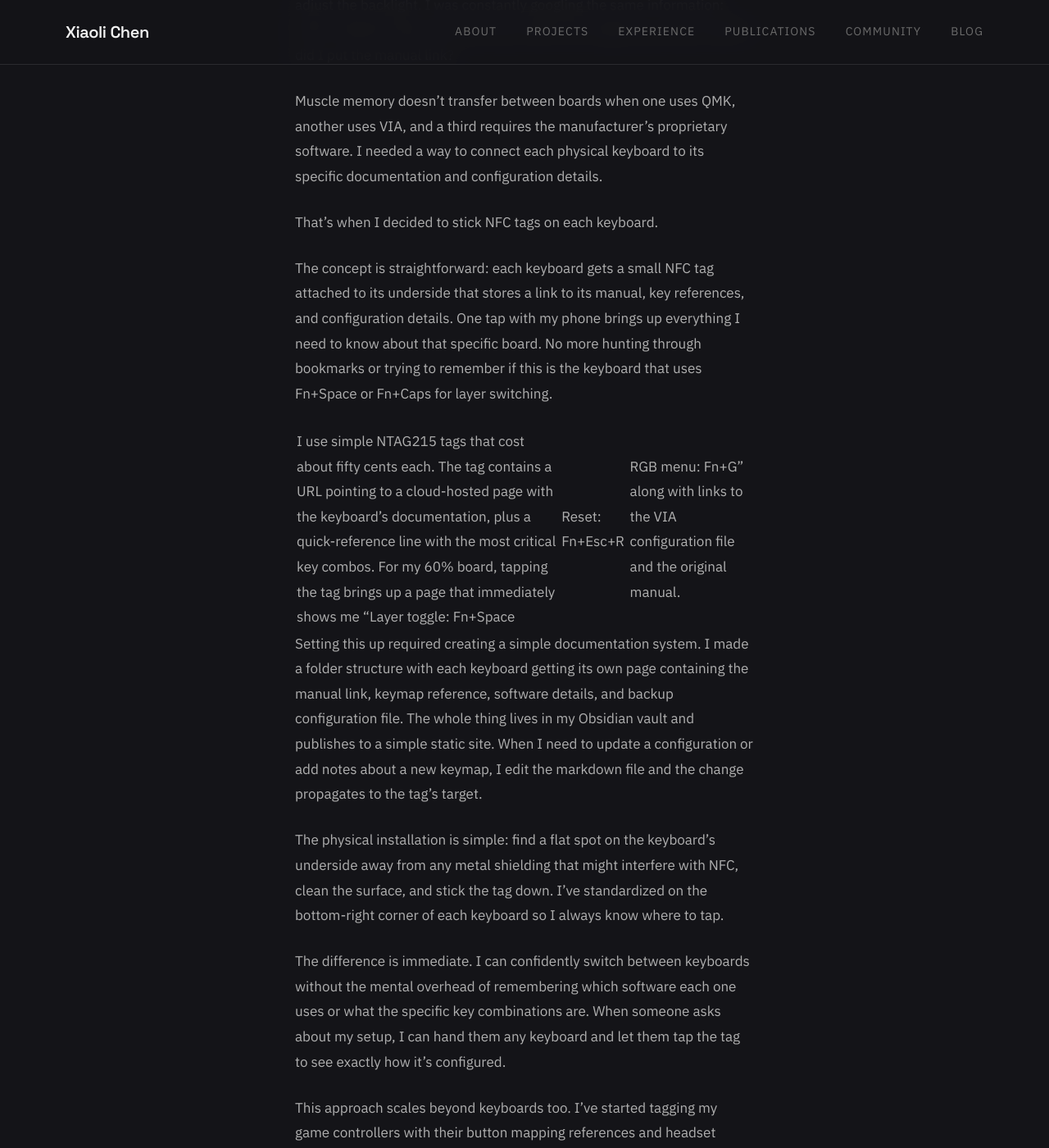
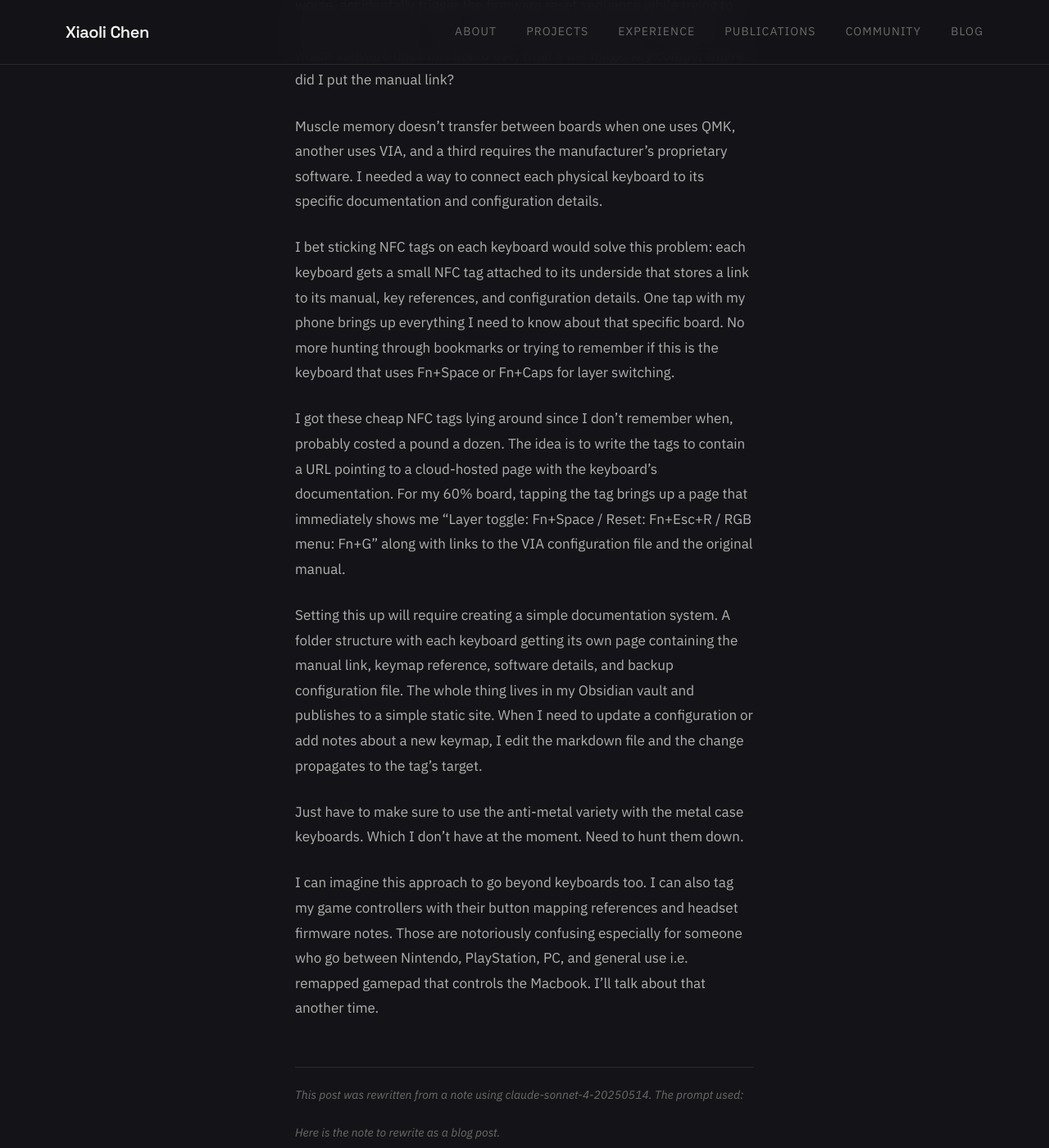
Before and after one commit to xchen101/xchen101.github.io, a Jekyll site: the page built from _posts/2026-04-27-NFC-Keyboard-Manuals 1.md, in a window 1280 px wide and 1400 px high, scrolled down 1121 px. Shown: the whole window at 82% size. Built offline with Jekyll 4.4.1, drawn with Linux system fonts in a browser that asks for light colours; some of the changed text lies outside the part shown.

Commit message:
Rewrite NFC keyboards post: candid voice, aspirational framing
Reframes the post around honest motivation (aesthetics, not utility)
and presents the NFC tagging as a planned approach rather than a
finished system. Trims the closing scale-out tangent.

Co-Authored-By: Claude Opus 4.7 (1M context) <noreply@anthropic.com>

```diff
--- a/_posts/2026-04-27-NFC-Keyboard-Manuals 1.md
+++ b/_posts/2026-04-27-NFC-Keyboard-Manuals 1.md
@@ -8,29 +8,22 @@ model: "claude-sonnet-4-20250514"
 image: /img/20260220_100119.jpg
 ---
 
-I have eight mechanical keyboards. This sounds excessive until you consider that each serves a different purpose: a 40% for travel, a 60% for gaming, a TKL for work, a full-size for data entry, and various others for specific layouts or just because they caught my eye. Each one has custom keymaps, different remapping software, and unique key combinations for everything from layer toggles to RGB control.
+I have eight mechanical keyboards. This sounds excessive until you consider that each serves a different purpose: a 40% for travel, a 60% for gaming, a TKL for work, a full-size for data entry, and various others for specific layouts - that's what you would expect me to say. Frankly it's just because I like the way they look and they all sound delightful. Each one has custom keymaps, different remapping software, and unique key combinations for everything from layer toggles to RGB control.
 
 The problem became clear when I'd sit down at a keyboard I hadn't used in a week and completely blank on how to access the second layer, or worse, accidentally trigger the firmware reset sequence while trying to adjust the backlight. I was constantly googling the same information: which software does this board use, what's the magic key combo, where did I put the manual link?
 
 Muscle memory doesn't transfer between boards when one uses QMK, another uses VIA, and a third requires the manufacturer's proprietary software. I needed a way to connect each physical keyboard to its specific documentation and configuration details.
 
-That's when I decided to stick NFC tags on each keyboard.
+I bet sticking NFC tags on each keyboard would solve this problem: each keyboard gets a small NFC tag attached to its underside that stores a link to its manual, key references, and configuration details. One tap with my phone brings up everything I need to know about that specific board. No more hunting through bookmarks or trying to remember if this is the keyboard that uses Fn+Space or Fn+Caps for layer switching.
 
-The concept is straightforward: each keyboard gets a small NFC tag attached to its underside that stores a link to its manual, key references, and configuration details. One tap with my phone brings up everything I need to know about that specific board. No more hunting through bookmarks or trying to remember if this is the keyboard that uses Fn+Space or Fn+Caps for layer switching.
+I got these cheap NFC tags lying around since I don't remember when, probably costed a pound a dozen. The idea is to write the tags to contain a URL pointing to a cloud-hosted page with the keyboard's documentation. For my 60% board, tapping the tag brings up a page that immediately shows me "Layer toggle: Fn+Space / Reset: Fn+Esc+R / RGB menu: Fn+G" along with links to the VIA configuration file and the original manual.
 
-I use simple NTAG215 tags that cost about fifty cents each. The tag contains a URL pointing to a cloud-hosted page with the keyboard's documentation, plus a quick-reference line with the most critical key combos. For my 60% board, tapping the tag brings up a page that immediately shows me "Layer toggle: Fn+Space | Reset: Fn+Esc+R | RGB menu: Fn+G" along with links to the VIA configuration file and the original manual.
+Setting this up will require creating a simple documentation system. A folder structure with each keyboard getting its own page containing the manual link, keymap reference, software details, and backup configuration file. The whole thing lives in my Obsidian vault and publishes to a simple static site. When I need to update a configuration or add notes about a new keymap, I edit the markdown file and the change propagates to the tag's target.
 
-Setting this up required creating a simple documentation system. I made a folder structure with each keyboard getting its own page containing the manual link, keymap reference, software details, and backup configuration file. The whole thing lives in my Obsidian vault and publishes to a simple static site. When I need to update a configuration or add notes about a new keymap, I edit the markdown file and the change propagates to the tag's target.
+Just have to make sure to use the anti-metal variety with the metal case keyboards. Which I don't have at the moment. Need to hunt them down.
 
-The physical installation is simple: find a flat spot on the keyboard's underside away from any metal shielding that might interfere with NFC, clean the surface, and stick the tag down. I've standardized on the bottom-right corner of each keyboard so I always know where to tap.
+I can imagine this approach to go beyond keyboards too. I can also tag my game controllers with their button mapping references and headset firmware notes. Those are notoriously confusing especially for someone who go between Nintendo, PlayStation, PC, and general use i.e. remapped gamepad that controls the Macbook. I'll talk about that another time.
 
-The difference is immediate. I can confidently switch between keyboards without the mental overhead of remembering which software each one uses or what the specific key combinations are. When someone asks about my setup, I can hand them any keyboard and let them tap the tag to see exactly how it's configured.
-
-This approach scales beyond keyboards too. I've started tagging my game controllers with their button mapping references and headset firmware notes. My racing wheel now has its calibration guide one tap away, and my stream deck's macro configurations are documented the same way.
-
-The beauty of this system is its simplicity. NFC tags are durable, cheap, and essentially maintenance-free once installed. The documentation travels with the hardware, so even if I'm troubleshooting at 2 AM, everything I need is immediately accessible.
-
-For anyone managing multiple keyboards or really any collection of configurable hardware, this solves the fundamental problem of keeping documentation connected to the device it describes. No more orphaned manuals or forgotten key combinations. Just tap and know.
 
 <div class="transparency-footer" markdown="0">
 <p class="transparency-label"><em>This post was rewritten from a note using claude-sonnet-4-20250514. The prompt used:</em></p>
```
